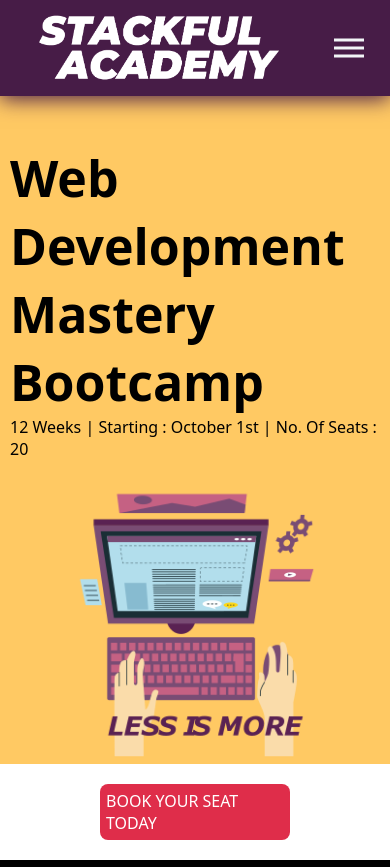
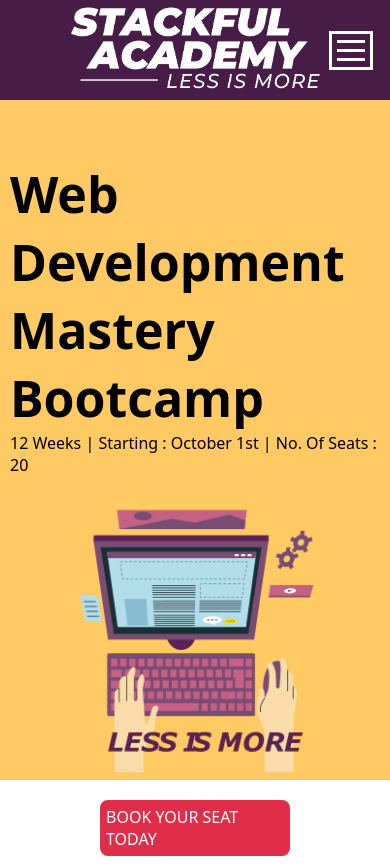
Before and after one commit to stackfulacademy/stackfulacademy.github.io, a plain HTML site: page index.html in a window 390 px wide. Shown: the top 867 px of the page. Drawn offline with Linux system fonts and the light colour scheme.

Commit message:
Navbar redesign

```diff
--- a/index.html
+++ b/index.html
@@ -9,8 +9,33 @@
     <title>Stackful Academy</title>
   </head>
   <body>
-    <header class="header">
-      <nav>
+    <header class="header-area">
+      <!-- site-navbar start -->
+  <div class="navbar-area">
+    <div class="container">
+      <nav class="site-navbar">
+        <!-- site logo -->
+        <div class="logo">
+          <img class="img" src="./images/icons/logo-white.png" alt="StackFul Logo">
+        </div>
+        <!-- <a href="#home" class="site-logo">logo</a> -->
+
+        <!-- site menu/nav -->
+        <ul>
+          <li><a href="#">Home</a></li>
+          <li><a href="#">About</a></li>
+          <li><a href="#">Blog</a></li>
+          <li><a href="#">Contact</a></li>
+        </ul>
+
+        <!-- nav-toggler for mobile version only -->
+        <button class="nav-toggler">
+          <span></span>
+        </button>
+      </nav>
+    </div>
+  </div><!-- navbar-area end -->
+      <!-- <nav>
         <div class="logo">
             <img class="img" src="./images/icons/logo.png" alt="StackFul Logo">
         </div>
@@ -25,7 +50,7 @@
             <li><a href="#">Blog</a></li>
             <li><a href="#contact">Contact Us</a></li>
         </ul>
-    </nav>
+    </nav> -->
     </header>
     <section class="top">
       <div class="text">
--- a/nav.js
+++ b/nav.js
@@ -1,14 +1,28 @@
-const hamburger = document.querySelector(".hamburger");
-const navLinks = document.querySelector(".nav-links");
-const links = document.querySelectorAll(".nav-links li");
+// define all UI variable
+const navToggler = document.querySelector('.nav-toggler');
+const navMenu = document.querySelector('.site-navbar ul');
+const navLinks = document.querySelectorAll('.site-navbar a');
 
-hamburger.addEventListener('click', ()=>{
-   //Animate Links
-    navLinks.classList.toggle("open");
-    links.forEach(link => {
-        link.classList.toggle("fade");
-    });
+// load all event listners
+allEventListners();
 
-    //Hamburger Animation
-    hamburger.classList.toggle("toggle");
-});
+// functions of all event listners
+function allEventListners() {
+  // toggler icon click event
+  navToggler.addEventListener('click', togglerClick);
+  // nav links click event
+  navLinks.forEach( elem => elem.addEventListener('click', navLinkClick));
+}
+
+// togglerClick function
+function togglerClick() {
+  navToggler.classList.toggle('toggler-open');
+  navMenu.classList.toggle('open');
+}
+
+// navLinkClick function
+function navLinkClick() {
+  if(navMenu.classList.contains('open')) {
+    navToggler.click();
+  }
+}
--- a/style.css
+++ b/style.css
@@ -10,166 +10,182 @@ body{
     flex-direction: column;
     transition-duration: 0.6s;
 }
-.header{
+
+/* .container {
+    width: 100%;
+    max-width: 1440px;
+    margin: 0 auto;
+    padding: 0 15px;
+  } */
+  /* .header-area {
     opacity:inherit;
     display:flex;
     justify-content:space-around;
     background:rgba(255, 191, 71, 0.842);
-}
-nav{
-    height: 6rem;
-    width: 100vw;
-    background-color: rgb(71, 28, 71);
-    box-shadow: 0 3px 20px rgb(71, 28, 71);
-    display: flex;
-    position: fixed;
-    /* z-index: 10; */
+  } */
+  /* default css end */
 
-}
   /*Styling logo*/
 .logo{
-    padding:1.2vh 10vw;
+    padding:0vh 10vw;
+    display: inline-block;
     text-align: center;
     filter: brightness(1000%)
 }
-.logo img {
-    height: 5rem;
-    width: 15rem;
+  /* navbar regular css start */
+  .navbar-area {
+    background: rgb(71, 28, 71);
   }
-
-/*Styling Links*/
-.nav-links{
+  .site-navbar {
     display: flex;
+    justify-content: space-between;
+    align-items: center;
+    height: 100px;
+    margin-right: 10vh;
+  }
+  a.site-logo {
+    font-size: 26px;
+    font-weight: 800;
+    text-transform: uppercase;
+    color: #fff;
+    text-decoration: none;
+  }
+  .site-navbar ul {
+    margin: 0;
+    padding: 0;
     list-style: none;
+    display: flex;
+  }
+  .site-navbar ul li a {
     font-size: large;
-    font-weight: 600;
-    width: 88vw;
-    padding: 0 0.7vw;
-    justify-content: space-evenly;
-    align-items: center;
+    color: #fff;
+    padding: 20px;
+    display: block;
+    text-decoration: none;
     text-transform: uppercase;
   }
-.nav-links li a{
-    text-decoration: none;
-    margin: 0 0.7vw;
-    color: rgb(205, 76, 205);
+  .site-navbar ul li a:hover {
+    background: rgba(255,255,255,.1);
   }
-.nav-links li a:hover {
-    color: white;
-}
-.nav-links li {
-    position: relative;
-}
-.nav-links li a::before {
-    content: "";
-    display: block;
-    height: 3px;
-    width: 0%;
-    background-color: white;
-    position: absolute;
-    transition: all ease-in-out 250ms;
-    margin: 0 0 0 10%;
-}
-.nav-links li a:hover::before{
-    width: 80%;
-}
-/*Styling Buttons*/
-.login-button{
+  /* navbar regular css end */
+
+
+  /* nav-toggler css start */
+  .nav-toggler {
+    border: 3px solid #fff;
+    padding: 5px;
     background-color: transparent;
-    border: 1.5px solid #f2f5f7;
-    border-radius: 2em;
-    padding: 0.6rem 0.8rem;
-    margin-left: 2vw;
-    font-size: 1rem;
     cursor: pointer;
-
-}
-
-/*Styling Hamburger Icon*/
-.hamburger div{
-    width: 30px;
-    height:3px;
-    background: #f2f5f7;
-    margin: 5px;
-    transition: all 0.3s ease;
-}
-.hamburger{
+    height: 39px;
     display: none;
   }
+  .nav-toggler span,
+  .nav-toggler span:before,
+  .nav-toggler span:after {
+    width: 28px;
+    height: 3px;
+    background-color: #fff;
+    display: block;
+    transition: .3s;
+  }
+  .nav-toggler span:before {
+    content: '';
+    transform: translateY(-9px);
+  }
+  .nav-toggler span:after {
+    content: '';
+    transform: translateY(6px);
+  }
+  .nav-toggler.toggler-open span {
+    background-color: transparent;
+  }
+  .nav-toggler.toggler-open span:before {
+    transform: translateY(0px) rotate(45deg);
+  }
+  .nav-toggler.toggler-open span:after {
+    transform: translateY(-3px) rotate(-45deg);
+  }
+  /* nav-toggler css start */
 
-/*Stying for small screens*/
-@media screen and (max-width: 800px){
-    nav{
-        position: fixed;
-        z-index: 3;
+
+  /* intro-area css start */
+  .intro-area {
+    height: calc(100vh - 61px);
+    display: flex;
+    align-items: center;
+    text-align: center;
+    color: #fff;
   }
-    .hamburger{
-        display:block;
+  .intro-area h2 {
+    font-size: 50px;
+    font-weight: 300;
+    line-height: 50px;
+    margin-bottom: 25px;
+  }
+  .intro-area p {
+    font-size: 18px;
+  }
+  /* intro-area css end */
+
+
+  /* mobile breakpoint start */
+  @media screen and (max-width: 467px) {
+    .container {
+      max-width: 720px;
+    }
+    .logo{
+        padding:0vh 2vw;
+        display: block;
+        margin-left: auto;
+        margin-right: auto;
+        width: 50%;
+    }
+    /* navbar css for mobile start */
+    .nav-toggler{
+      display: block;
+    }
+    .site-navbar {
+      min-height: 60px;
+      margin-right: 2vh;
+    }
+    .site-navbar ul {
+
       position: absolute;
-        cursor: pointer;
-        right: 5%;
-        top: 50%;
-        transform: translate(-5%, -50%);
-        z-index: 2;
-        transition: all 0.7s ease;
+      width: 100%;
+      height: calc(100vh - 60px);
+      left: 0;
+      top: 100px;
+      flex-direction: column;
+      align-items: center;
+      /* border-top: 1px solid #444; */
+      background-color: rgba(85, 22, 100, 0.90);
+      max-height: 0;
+      overflow: hidden;
+      transition: .3s;
     }
-    .nav-links{
-        position: fixed;
-        background: #131418;
-        height: 100vh;
+    .site-navbar ul li {
+
       width: 100%;
-        flex-direction: column;
-        clip-path: circle(50px at 90% -20%);
-        -webkit-clip-path: circle(50px at 90% -10%);
-        transition: all 1s ease-out;
-        pointer-events: none;
+      text-align: center;
     }
-    .nav-links.open{
-        clip-path: circle(1000px at 90% -10%);
-        -webkit-clip-path: circle(1000px at 90% -10%);
-        pointer-events: all;
+    .site-navbar ul li a {
+
+      padding: 25px;
     }
-    .nav-links li{
-        opacity: 0;
+    .site-navbar ul li a:hover {
+      background-color: rgba(255,255,255,.1);
     }
-    .nav-links li:nth-child(1){
-        transition: all 0.5s ease 0.2s;
+    .site-navbar ul.open {
+      max-height: 100vh;
+      overflow: visible;
     }
-    .nav-links li:nth-child(2){
-        transition: all 0.5s ease 0.4s;
+    .intro-area h2 {
+      font-size: 36px;
+      margin-bottom: 15px;
     }
-    .nav-links li:nth-child(3){
-        transition: all 0.5s ease 0.6s;
+    /* navbar css for mobile end */
   }
-    .nav-links li:nth-child(4){
-        transition: all 0.5s ease 0.7s;
-    }
-    .nav-links li:nth-child(5){
-        transition: all 0.5s ease 0.8s;
-    }
-    .nav-links li:nth-child(6){
-        transition: all 0.5s ease 0.9s;
-        margin: 0;
-    }
-    .nav-links li:nth-child(7){
-        transition: all 0.5s ease 1s;
-        margin: 0;
-    }
-    li.fade{
-        opacity: 1;
-    }
-}
-/*Animating Hamburger Icon on Click*/
-.toggle .line1{
-    transform: rotate(-45deg) translate(-5px,6px);
-}
-.toggle .line2{
-    transition: all 0.7s ease;
-    width:0;
-}
-.toggle .line3{
-    transform: rotate(45deg) translate(-5px,-6px);
-}
+  /* mobile breakpoint end */
 .sidebar{
     font-size:xx-large;
     padding:8px;
@@ -214,7 +230,7 @@ nav{
 
 .top{
     display:flex;
-    margin-top:10vh;
+    /* margin-top:1vh; */
     justify-content: space-around;
     flex-wrap: wrap;
     flex-grow: 1;
```
Also changed, not shown: images/icons/logo-white.png (added). Lines whose indentation alone changed are shown as unchanged.
